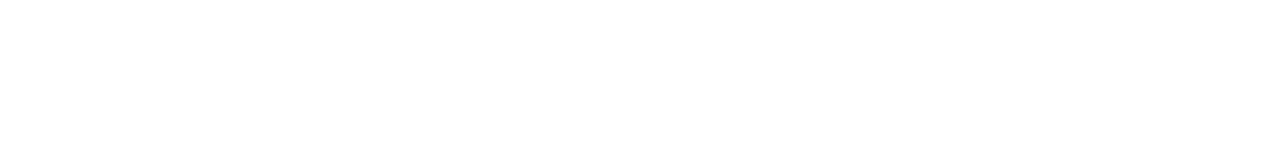
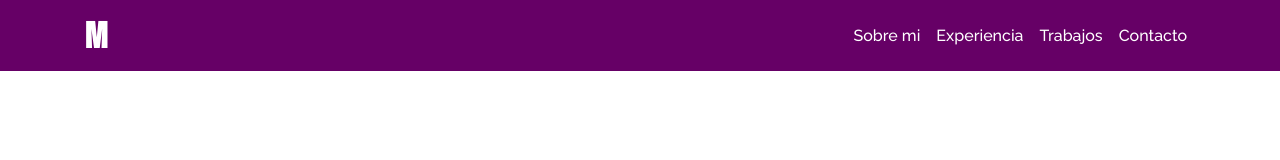
Before and after one commit to H4K1/portafolio, a plain HTML site: page index.html in a window 1280 px wide. Drawn offline with nearby package versions, Linux system fonts and the light colour scheme.

Commit message:
Navbar terminado y se agregó assets/img

```diff
--- a/assets/css/style.css
+++ b/assets/css/style.css
@@ -0,0 +1,21 @@
+body{
+	margin:0;
+	font-family: 'Raleway', sans-serif;
+}
+
+.bg-nav{
+	background:#660066;
+}
+
+.anton{
+	font-family: 'Anton', sans-serif;
+	font-size:30px;
+}
+/*	Nav	*/
+.nav-link{
+	transition: transform 0.2s;
+}
+
+.nav-link:hover{
+	transform: scale(1.2);
+}
--- a/index.html
+++ b/index.html
@@ -4,8 +4,11 @@
     <!-- Required meta tags -->
     <meta charset="utf-8">
     <meta name="viewport" content="width=device-width, initial-scale=1, shrink-to-fit=no">
+		<!--	FontAwesome	-->
+  	<link rel="stylesheet" href="https://pro.fontawesome.com/releases/v5.10.0/css/all.css" integrity="sha384-AYmEC3Yw5cVb3ZcuHtOA93w35dYTsvhLPVnYs9eStHfGJvOvKxVfELGroGkvsg+p" crossorigin="anonymous"/>
 		<!--	Google fonts	-->
 		<link href="https://fonts.googleapis.com/css2?family=Raleway:wght@300;500&display=swap" rel="stylesheet">
+		<link href="https://fonts.googleapis.com/css2?family=Anton&display=swap" rel="stylesheet">
     <!-- Bootstrap CSS -->
     <link rel="stylesheet" href="https://stackpath.bootstrapcdn.com/bootstrap/4.5.2/css/bootstrap.min.css" integrity="sha384-JcKb8q3iqJ61gNV9KGb8thSsNjpSL0n8PARn9HuZOnIxN0hoP+VmmDGMN5t9UJ0Z" crossorigin="anonymous">
 		<!--	CSS3	-->
@@ -13,6 +16,25 @@
     <title>I'm Wilber!</title>
   </head>
   <body>
+		<nav class="navbar navbar-expand-md navbar-dark bg-nav">
+        <div class="container">
+            <a href="" class="anton font-weight-bolder logo navbar-brand">
+							M
+            </a>
+            <button type="button" class="navbar-toggler" data-toggle="collapse" data-target="#nav-collapse">
+                <span class="navbar-toggler-icon"></span>
+            </button>
+
+            <div id="nav-collapse" class="collapse navbar-collapse ">
+                <ul class="navbar-nav ml-auto">
+                    <li class="nav-item"><a class="nav-link text-white" href="">Sobre mi</a></li>
+                    <li class="nav-item"><a class="nav-link text-white" href="">Experiencia</a></li>
+                    <li class="nav-item"><a class="nav-link text-white" href="">Trabajos</a></li>
+                    <li class="nav-item"><a class="nav-link text-white" href="">Contacto</a></li>
+                </ul>
+            </div>
+        </div>
+    </nav>
 
     <!-- Optional JavaScript -->
     <!-- jQuery first, then Popper.js, then Bootstrap JS -->
```
Also changed, not shown: assets/img/cuppon.png (added), assets/img/dmark.png (added), assets/img/iguana_page.png (added), assets/img/meet_coffee.png (added), assets/img/ricomida.png (added), assets/img/suricata.png (added), 1 other file.
